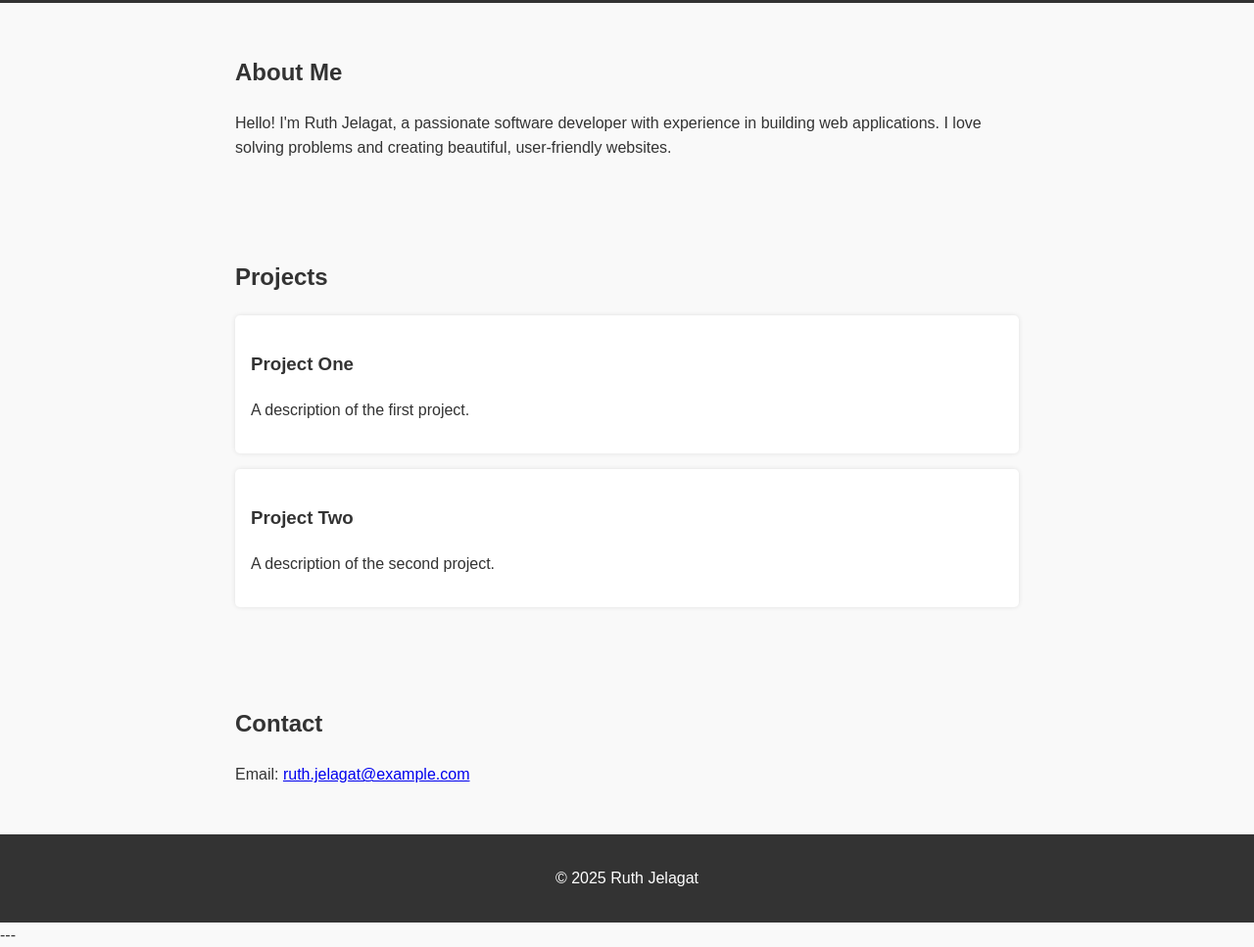
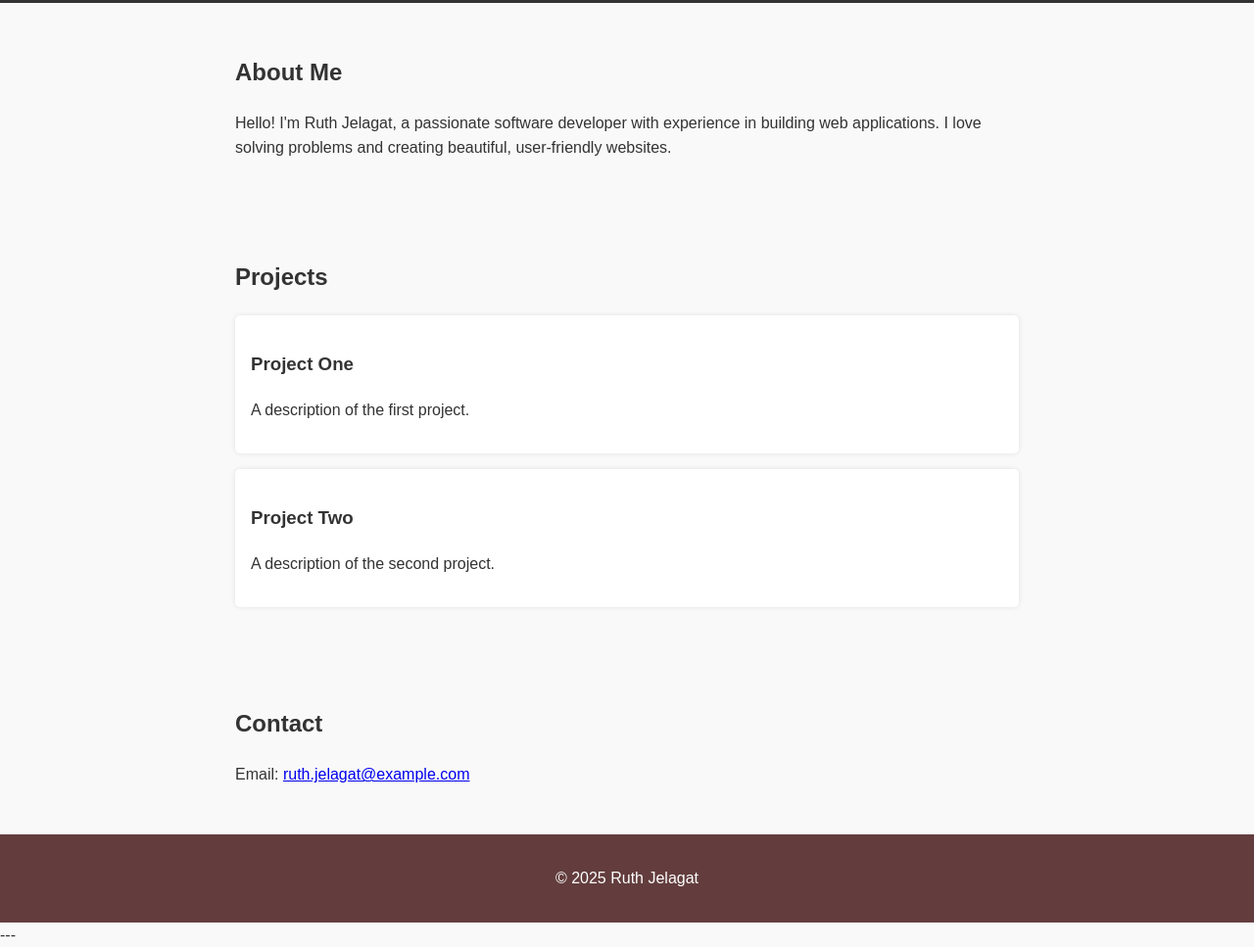
Before and after one commit to Ruth-Jelagat/portfolio, a plain HTML site: page index.html in a window 1280 px wide. Shown: the part 165-1132 px from the top of the page at 98% size. Drawn offline with Linux system fonts and the light colour scheme.

Commit message:
update user

```diff
--- a/style.css
+++ b/style.css
@@ -47,6 +47,6 @@ section {
 footer {
   text-align: center;
   padding: 1rem;
-  background: #333;
+  background: #633d3d;
   color: #fff;
 }
```
